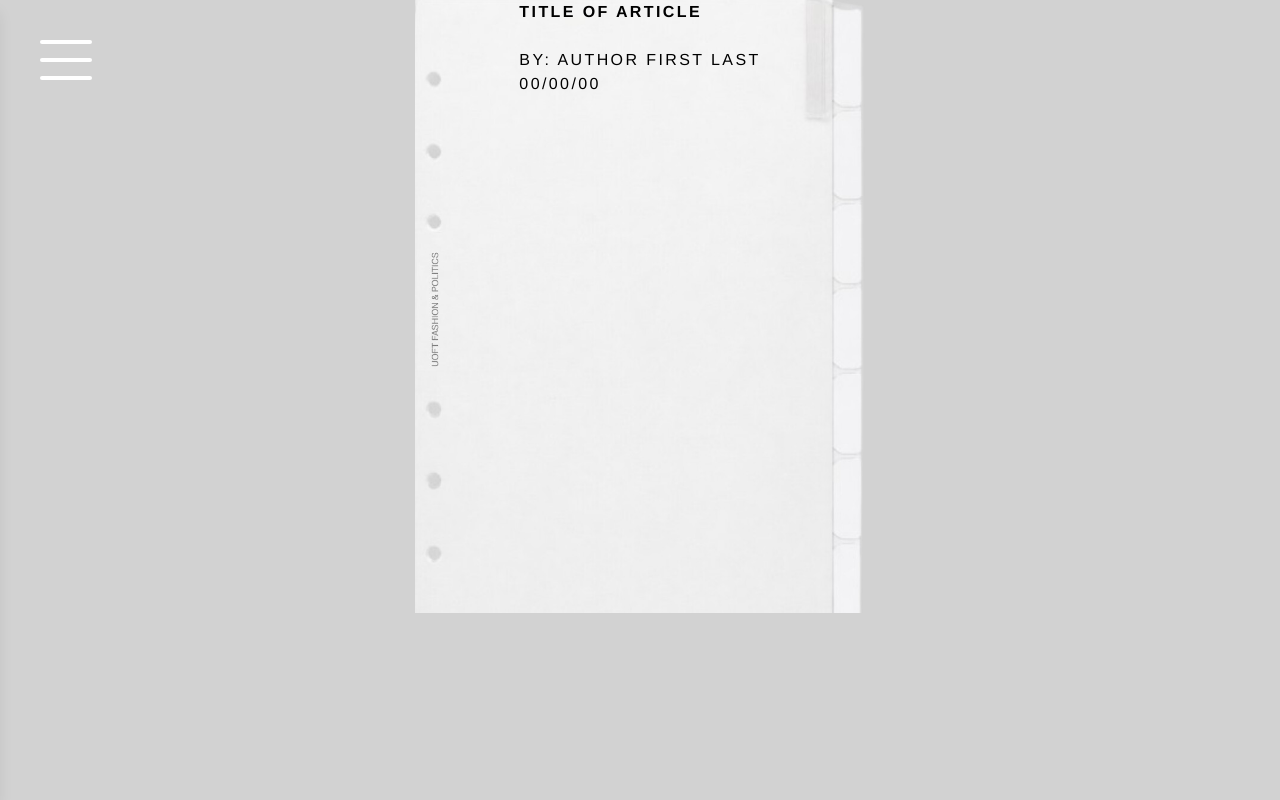
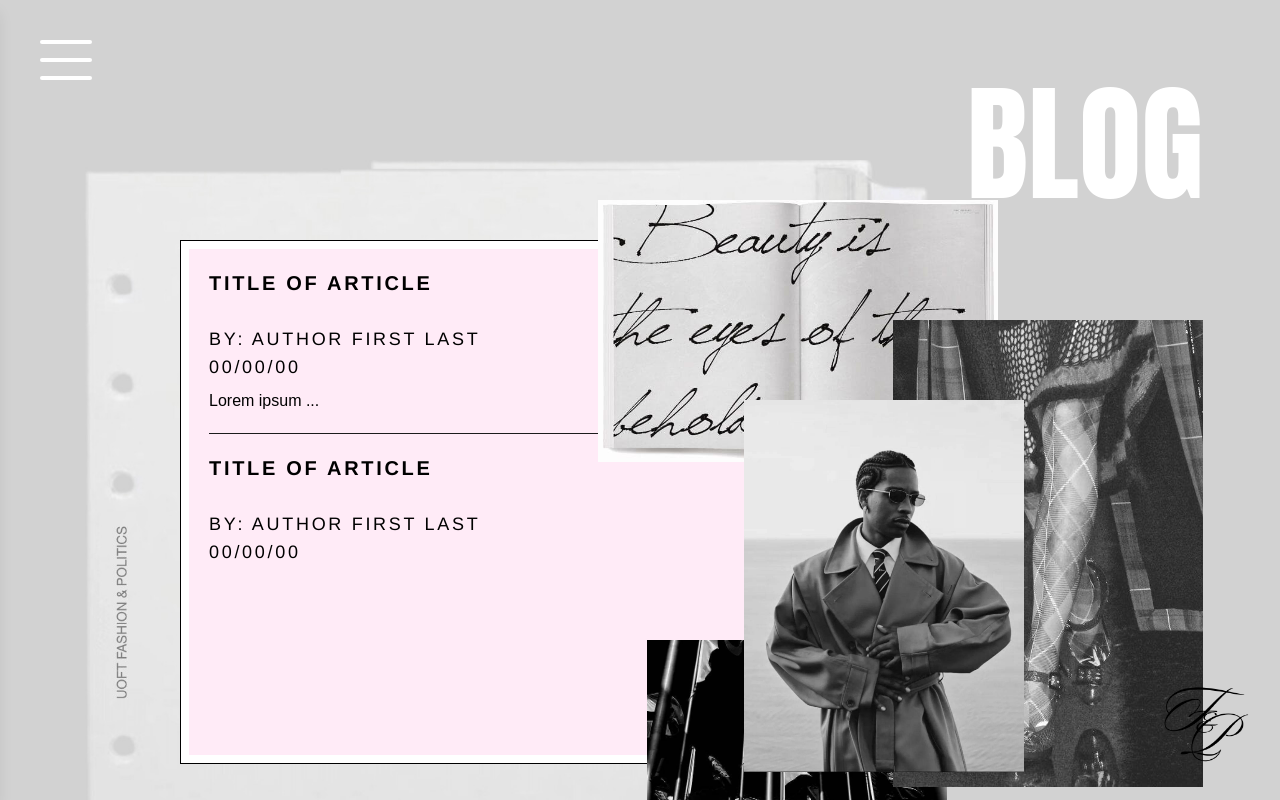
Before and after one commit to mayyadow/FashionAndPoliticsWebsite, a Next.js app in the folder fashionandpoliticswebsite/: page /blog in a window 1280 px wide. Shown: the top 800 px of the page. Built offline with nearby package versions, Linux system fonts and the light colour scheme.

Commit message:
added blog page

```diff
--- a/fashionandpoliticswebsite/app/about/page.tsx
+++ b/fashionandpoliticswebsite/app/about/page.tsx
@@ -1,54 +1,3 @@
-import Image from "next/image";
-
-export default function AboutPage() {
-  return (
-    <section className="relative h-screen page-transition">
-      <div className="absolute inset-y-0 left-0 w-[55%]">
-        <Image
-          src="/images/about-page-girls.jpg"
-          alt="models Anneliese Seubert (left) and Joanna Rhodes (right) in a black and white fashion photograph"
-          width={0}
-          height={0}
-          sizes="100vw"
-          style={{ width: "auto", height: "100%" }}
-        />
-      </div>
-
-      <h1 className="absolute top-24 right-1 text-5xl font-helvetica">
-        ABOUT US
-      </h1>
-
-      <div className="absolute top-[260px] right-16 max-w-lg bg-[#f4b7d8] text-black px-10 py-8 text-base leading-relaxed shadow-lg">
-        <p>
-          The University of Toronto’s Fashion and Politics Club strives to
-          provide a space for peers to explore and engage with the intersection
-          of fashion & culture, media, society, and politics. <br></br>
-          <br></br>
-          Through our biweekly meetings, we unpack questions such as how fashion
-          reflects social change, why trends carry political meaning, and what
-          role our clothing plays in shaping identity and power. Our programming
-          includes creative showcases, as well as providing students a chance to
-          get their work ‘out there’ by writing articles, essays, and creating
-          art. Every other week, we explore a different topic that all members
-          get a chance to suggest. Examples of topics we delve into include: the
-          role of social media in fashion & ‘microtrends,’ the gentrification of
-          streetwear, and the accessibility of fashion. <br></br>
-          <br></br>
-          The ultimate goal is to produce a culminating magazine/anthology issue
-          of everyone’s contributions (i.e. academic writing, artwork, poetry,
-          photography, etc.) by the end of the academic year, where your name
-          and your work can be published! This is an excellent opportunity for
-          aspiring writers, researchers and creatives.<br></br>
-          <br></br>
-          There is no space quite like the community we have created at UofT.
-          Although Fashion and Politics seem like such large concepts to tie
-          together, we have found a way. Through hosting social events where
-          students can dress up and encouraging debates on current events and
-          trends, our goal is to spark dialogue, build connections, and
-          demonstrate that everything in this world can be and ultimately is
-          political. All majors are encouraged to join @uoftfp.
-        </p>
-      </div>
-    </section>
-  );
+export default function About() {
+  return <h1>oops</h1>;
 }
--- /dev/null
+++ b/fashionandpoliticswebsite/app/blog/DesktopBlog.tsx
@@ -0,0 +1,98 @@
+import BlogArticlePreview from "@/components/BlogArticlePreview";
+import Image from "next/image";
+import { Anton } from "next/font/google";
+
+const anton = Anton({
+  subsets: ["latin"],
+  weight: "400",
+  variable: "--font-anton",
+});
+
+type Props = {
+  title: string;
+  author: string;
+  date: string;
+};
+
+export default function DesktopBlog({
+  title = "TITLE OF ARTICLE",
+  author = "AUTHOR FIRST LAST",
+  date = "00/00/00",
+}: Props) {
+  return (
+    <div className="h-screen flex items-start">
+      {/* Left: folder + preview */}
+      <div className="relative mt-40 ml-20">
+        <Image
+          src="/images/blog-page/blank-folder.jpg"
+          alt="blank page"
+          width={850}
+          height={850}
+        />
+
+        {/* White border container */}
+        <div className="absolute top-20 left-25 z-10 h-[60%] w-[70%] bg-white border border-black p-2">
+          <div className="w-full h-full bg-[#ffebf7] overflow-y-auto p-5">
+            <BlogArticlePreview title={title} author={author} date={date} />
+            <p className="mt-2">Lorem ipsum ...</p>
+            <hr className="border-t-[1px] my-5 border-[#1c1c1c]" />
+            <BlogArticlePreview title={title} author={author} date={date} />
+          </div>
+        </div>
+      </div>
+
+      {/* Right: BLOG text */}
+      <div className="flex-1 flex justify-end items-start pr-10 w-full">
+        <h1
+          className={`${anton.className}  absolute text-white text-9xl mt-20 right-[6%]`}
+        >
+          BLOG
+        </h1>
+        <div className="absolute top-50 right-[22%] z-20 hidden lg:block">
+          <Image
+            src="/images/blog-page/beautyisintheeyesofthebeholder.jpg"
+            alt=""
+            width={400}
+            height={400}
+          />
+        </div>
+
+        <div className="absolute top-80 right-[6%] z-30 hidden lg:block">
+          <Image
+            src="/images/blog-page/viviennewestwoodtartan.jpg"
+            alt=""
+            width={310}
+            height={310}
+          />
+        </div>
+
+        <div className="absolute top-160 right-[26%] z-10 hidden lg:block">
+          <Image
+            src="/images/blog-page/flags.jpg"
+            alt=""
+            width={300}
+            height={300}
+          />
+        </div>
+
+        <div className="absolute top-100 right-[20%] z-40 hidden lg:block">
+          <Image
+            src="/images/blog-page/rocky.jpg"
+            alt=""
+            width={280}
+            height={280}
+          />
+        </div>
+
+        <div className="absolute bottom-0 right-0 z-50 hidden lg:block">
+          <Image
+            src="/images/monogram.png"
+            alt="fp monogram"
+            width={150}
+            height={150}
+          />
+        </div>
+      </div>
+    </div>
+  );
+}
--- /dev/null
+++ b/fashionandpoliticswebsite/app/blog/MobileBlog.tsx
@@ -0,0 +1,61 @@
+import BlogArticlePreview from "@/components/BlogArticlePreview";
+import Image from "next/image";
+import { Anton } from "next/font/google";
+
+const anton = Anton({
+  subsets: ["latin"],
+  weight: "400",
+  variable: "--font-anton",
+});
+
+type Props = {
+  title: string;
+  author: string;
+  date: string;
+};
+
+export default function MobileBlog({
+  title = "TITLE OF ARTICLE",
+  author = "AUTHOR FIRST LAST",
+  date = "00/00/00",
+}: Props) {
+  return (
+    <>
+      <h1
+        className={`${anton.className} text-white text-8xl mt-12 mb-5 mr-15 flex justify-end`}
+      >
+        BLOG
+      </h1>
+      <div className="flex justify-center">
+        <Image
+          src="/images/blog-page/mobile-blank-folder.jpg"
+          alt="blank page"
+          width={450}
+          height={600}
+          className="relative"
+        />
+        <div className="absolute z-10 w-85 mr-8 h-135 mt-10 bg-[#ffebf7] overflow-y-auto">
+          {/* make this dynamic to receive a list of preview */}
+          <div className="ml-7 mr-8 mt-5">
+            {" "}
+            <BlogArticlePreview title={title} author={author} date={date} />
+            Lorem ipsum dolor sit amet, consectetur adipiscing elit, sed do
+            eiusmod tempor incididunt ut labore et dolore magna aliqua. Ut enim
+            ad minim veniam, quis nostrud exercitation ullamco laboris nisi ut
+            aliquip ex ea commodo consequat. Duis aute irure dolor in
+            reprehenderit in voluptate velit esse cillum dolore eu fugiat nulla
+            pariatur. Excepteur sint occaecat cupidatat non proide Lorem ipsum
+            dolor sit amet, consectetur adipiscing elit, sed do eiusmod tempor
+            incididunt ut labore et dolore magna aliqua. Ut enim ad minim
+            veniam, quis nostrud exercitation ullamco laboris nisi ut aliquip ex
+            ea commodo consequat. Duis aute irure dolor in reprehenderit in
+            voluptate velit esse cillum dolore eu fugiat nulla pariatur.
+            Excepteur sint occaecat cupidatat non proide
+            <hr className="border-t-[2px] my-5 border-[#1c1c1c]" />
+            <BlogArticlePreview title={title} author={author} date={date} />
+          </div>
+        </div>
+      </div>
+    </>
+  );
+}
--- a/fashionandpoliticswebsite/app/blog/page.tsx
+++ b/fashionandpoliticswebsite/app/blog/page.tsx
@@ -1,36 +1,22 @@
-import BlogArticlePreview from "@/components/BlogArticlePreview";
-import Image from "next/image";
-
-type BlogPost = {
+import MobileBlog from "./MobileBlog";
+import DesktopBlog from "./DesktopBlog";
+type Props = {
   title: string;
   author: string;
   date: string;
 };
 
-const samplePost: BlogPost = {
-  title: "TITLE OF ARTICLE",
-  author: "AUTHOR FIRST LAST",
-  date: "00/00/00",
-};
-
-export default function BlogPage() {
+export default function BlogPage({ title, author, date }: Props) {
   return (
     <>
-      <div className="flex justify-center">
-        <Image
-          src="/images/blog-page/mobile-blank-folder.jpg"
-          alt="blank page"
-          width={450}
-          height={600}
-          className="relative"
-        />
-        <div className="absolute z-10">
-          <BlogArticlePreview
-            title={samplePost.title}
-            author={samplePost.author}
-            date={samplePost.date}
-          />
-        </div>
+      {/* Mobile */}
+      <div className="block md:hidden">
+        <MobileBlog title={title} author={author} date={date} />
+      </div>
+
+      {/* Desktop */}
+      <div className="hidden md:block">
+        <DesktopBlog title={title} author={author} date={date} />
       </div>
     </>
   );
--- a/fashionandpoliticswebsite/app/globals.css
+++ b/fashionandpoliticswebsite/app/globals.css
@@ -7,6 +7,15 @@
   --lightpink: #ffcfec;
   --grey: #d2d2d2;
 }
+
+@font-face {
+  font-family: "HelveticaWorld";
+  src: url("/fonts/HelveticaWorld.ttf") format("truetype");
+  font-weight: 400;
+  font-style: normal;
+  font-display: swap; /* optional, avoids FOUT */
+}
+
 
 @theme inline {
   --color-background: var(--background);
--- a/fashionandpoliticswebsite/components/BlogArticlePreview/index.tsx
+++ b/fashionandpoliticswebsite/components/BlogArticlePreview/index.tsx
@@ -8,8 +8,8 @@ type Props = {
 
 export default function BlogArticlePreview({ title, author, date }: Props) {
   return (
-    <div className="font-helvetica text-[25]">
-      <div className="font-bold">
+    <div className="font-helvetica text-xl md:text-lg">
+      <div className="font-bold text-2xl md:text-xl">
         {title} <br></br>
         <br></br>
       </div>
```
Also changed, not shown: fashionandpoliticswebsite/public/fonts/HelveticaWorld-Regular.ttf (added).
